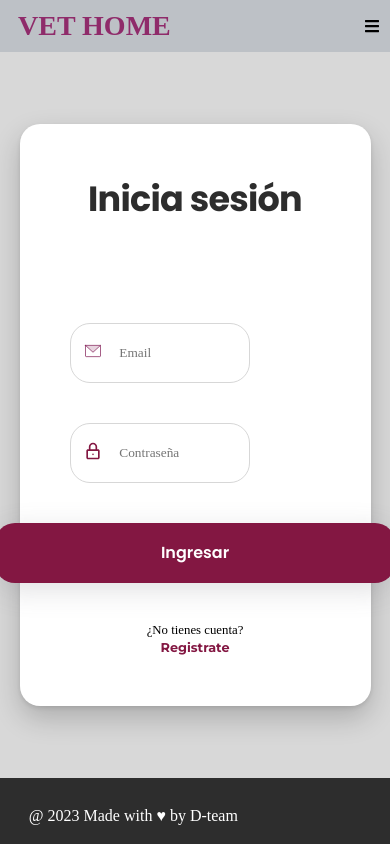
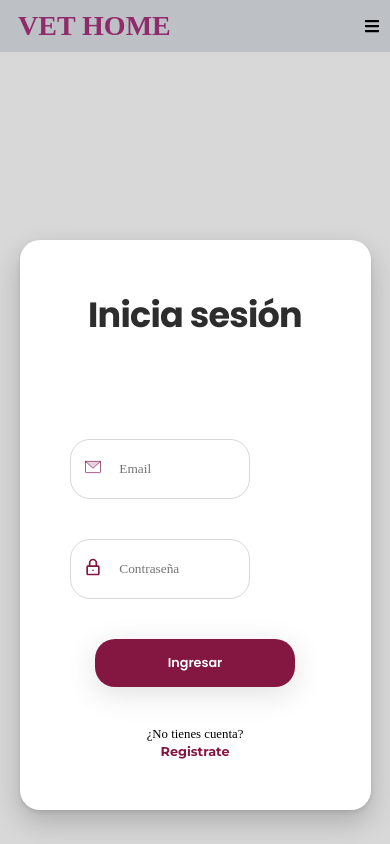
Before and after one commit to ArchSofia/s2vethome, a React (Vite) app in the folder veterinary-clinic/: page /login in a window 390 px wide. Shown: the top 844 px of the page. Built offline with nearby package versions, Linux system fonts and the light colour scheme; a web font is replaced by a local one.

Commit message:
responsive login

```diff
--- a/veterinary-clinic/package.json
+++ b/veterinary-clinic/package.json
@@ -19,7 +19,7 @@
     "react-dom": "^18.2.0",
     "react-icons": "^4.8.0",
     "react-router-dom": "^6.11.1",
-    "sweetalert2": "^11.7.32"
+    "sweetalert2": "^11.0.17"
   },
   "devDependencies": {
     "@types/react": "^18.0.28",
--- a/veterinary-clinic/src/pages/Login/Login.css
+++ b/veterinary-clinic/src/pages/Login/Login.css
@@ -181,3 +181,57 @@
         font-size: 0.8rem;
     }
 }
+
+/* Tu CSS actual ... */
+
+.form-login{
+    width: 80%;
+    max-width: 500px;
+    /* ... otros estilos ... */
+}
+
+.login-button{
+    height: 3rem;
+    width: 80%;
+    max-width: 400px;
+    /* ... otros estilos ... */
+}
+
+/* Media Queries Ajustadas */
+
+@media screen and (max-width: 768px){
+    .form-login,
+    .error-container{
+        width: 85%;
+    }
+
+    h1.login-title {
+        margin-bottom: 4px;
+    }
+
+    .login-button,
+    .error-container p{
+        font-size: 0.9rem;
+    }
+}
+
+@media screen and (max-width: 420px){
+    .form-login,
+    .error-container{
+        width: 90%;
+    }
+
+    h1.login-title {
+        margin-bottom: 30px;
+    }
+
+    .ctn-login {
+        height: calc(126vh - 117.8px );
+
+    }
+
+    .login-button,
+    .error-container p{
+        font-size: 0.8rem;
+    }
+}
```
Also changed, not shown: 2 other files (tests, documents, lock files or other folders).
